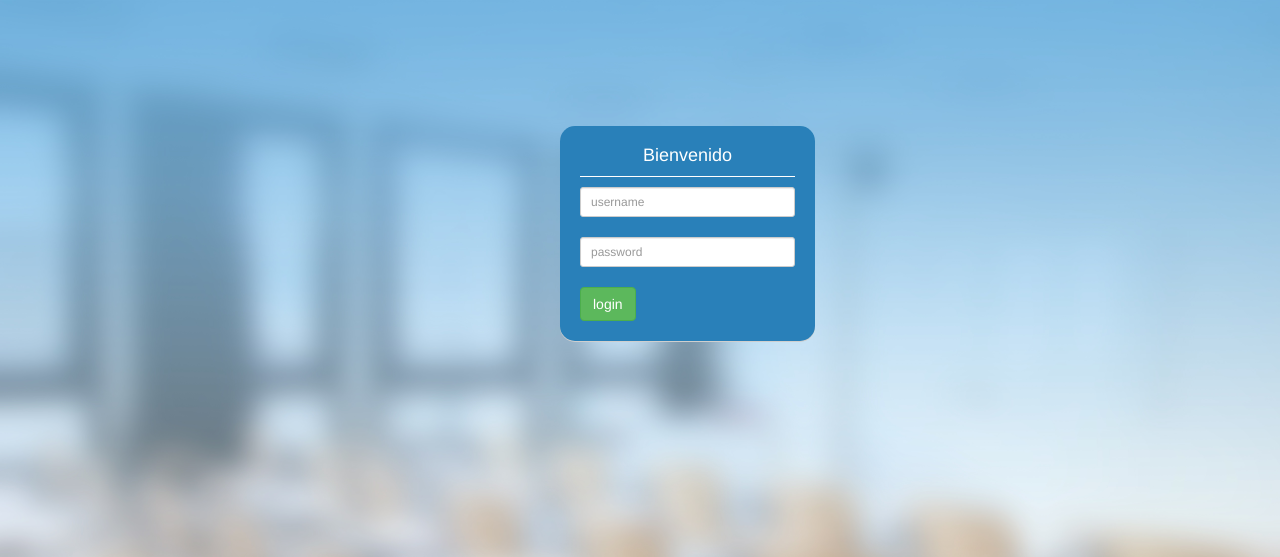
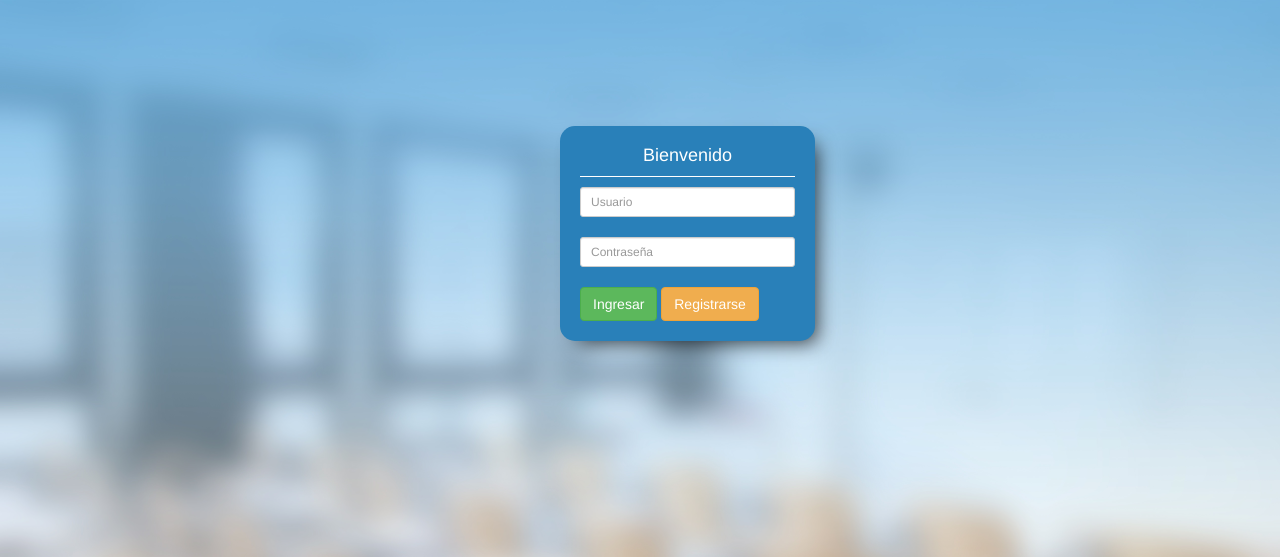
Before and after one commit to FedeMDO/aulas, a Yii app: template basic/views/site/index.php in a window 1280 px wide. Shown: the top 557 px of the page. Run offline with PHP 8.4 and a stand-in for Yii, Linux system fonts and the light colour scheme; the template is opened without the code that fills it, so the values that code supplies are empty; some libraries are stand-ins or nearby versions.

Commit message:
fix login button

```diff
--- a/basic/views/site/index.php
+++ b/basic/views/site/index.php
@@ -21,16 +21,22 @@ $this->title = 'Universidad Nacional Arturo Jauretche';
 <div class="col-md-offset-5 col-md-3">
             <div class="form-login">
             <h4>Bienvenido</h4>
-            <input type="text" id="userName" class="form-control input-sm chat-input" placeholder="username" />
+            <input type="text" id="userName" class="form-control input-sm chat-input" placeholder="Usuario" />
             </br>
-            <input type="text" id="userPassword" class="form-control input-sm chat-input" placeholder="password" />
+            <input type="text" id="userPassword" class="form-control input-sm chat-input" placeholder="Contraseña" />
             </br>
             <div class="wrapper">
             <span class="group-btn">
-                <a href="#" class="btn btn-success btn-md">login <i class="fa fa-sign-in"></i></a>
+                <a href="#" class="btn btn-success btn-md">Ingresar<i class="fa fa-sign-in"></i></a>
+                <button type="button" class="btn btn-warning">Registrarse</button>
             </span>
+
+
+
             </div>
             </div>
 
-        </div>
+    </div>
+
+
 </div>
--- a/basic/web/css/index.css
+++ b/basic/web/css/index.css
@@ -85,4 +85,8 @@ h4 {
   border-color:#d2d2d2;
   border-width: 5px;
   box-shadow:0 1px 0 #cfcfcf;
+
+  -webkit-box-shadow: 10px 10px 20px -8px rgba(0,0,0,0.75);
+-moz-box-shadow: 10px 10px 20px -8px rgba(0,0,0,0.75);
+box-shadow: 10px 10px 20px -8px rgba(0,0,0,0.75);
 }
```
